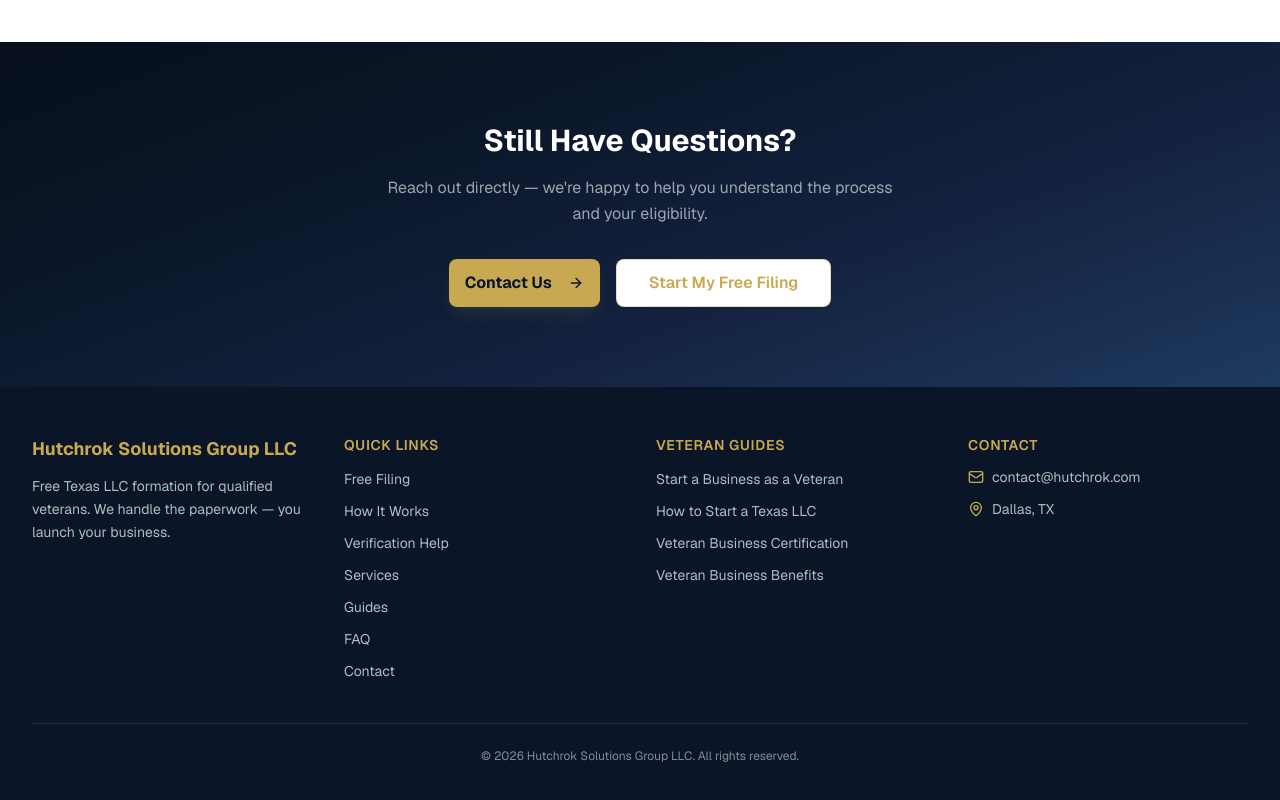
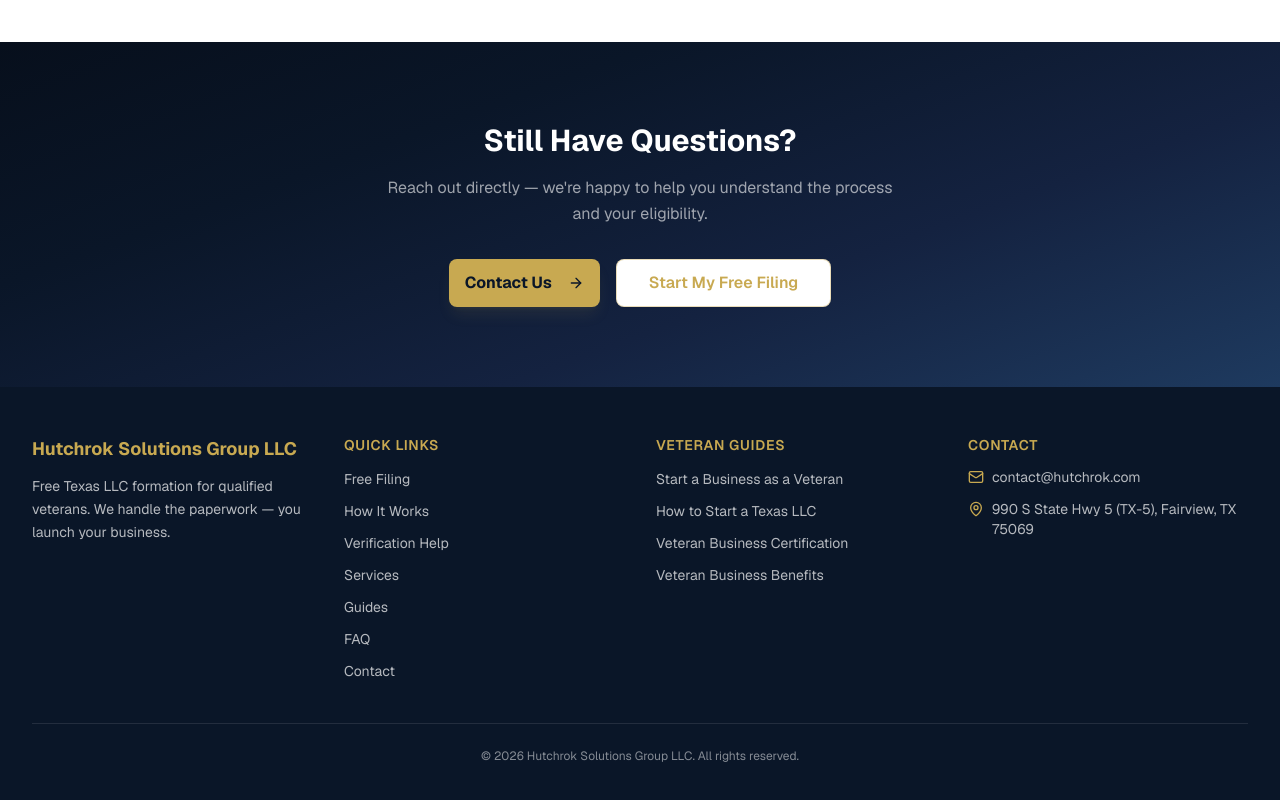
Before and after one commit to FeeTheDeveloper/hutchrok_solutions-site, a Next.js app: page /faq in a window 1280 px wide. Shown: the part 2208-3008 px from the top of the page. Built offline with nearby package versions, Linux system fonts and the light colour scheme; no server answers.

Commit message:
address change

```diff
--- a/app/contact/page.tsx
+++ b/app/contact/page.tsx
@@ -97,7 +97,9 @@ export default function ContactPage() {
                     <MapPin className="h-5 w-5 text-gold mt-0.5 shrink-0" />
                     <div>
                       <p className="font-medium text-navy">Location</p>
-                      <p className="text-muted-foreground">Dallas, TX</p>
+                      <p className="text-muted-foreground">
+                        990 S State Hwy 5 (TX-5), Fairview, TX 75069
+                      </p>
                     </div>
                   </li>
                 </ul>
--- a/app/faq/page.tsx
+++ b/app/faq/page.tsx
@@ -117,11 +117,11 @@ const faqs = [
       },
       {
         q: "Is Hutchrok veteran-owned?",
-        a: "Yes. Hutchrok Solutions Group is a veteran-owned and veteran-operated business based in Dallas, TX.",
+        a: "Yes. Hutchrok Solutions Group is a veteran-owned and veteran-operated business located at 990 S State Hwy 5 (TX-5), Fairview, TX 75069.",
       },
       {
         q: "How do I contact Hutchrok?",
-        a: "You can reach us through our contact page, or email contact@hutchrok.com. We're based in Dallas, TX.",
+        a: "You can reach us through our contact page, or email contact@hutchrok.com. Our address is 990 S State Hwy 5 (TX-5), Fairview, TX 75069.",
       },
     ],
   },
--- a/components/layout/footer.tsx
+++ b/components/layout/footer.tsx
@@ -97,9 +97,9 @@ export default function Footer() {
                 <Mail className="h-4 w-4 text-gold" />
                 <span>contact@hutchrok.com</span>
               </li>
-              <li className="flex items-center gap-2 text-sm text-white/70">
-                <MapPin className="h-4 w-4 text-gold" />
-                <span>Dallas, TX</span>
+              <li className="flex items-start gap-2 text-sm text-white/70">
+                <MapPin className="mt-0.5 h-4 w-4 shrink-0 text-gold" />
+                <span>990 S State Hwy 5 (TX-5), Fairview, TX 75069</span>
               </li>
             </ul>
           </div>
```
